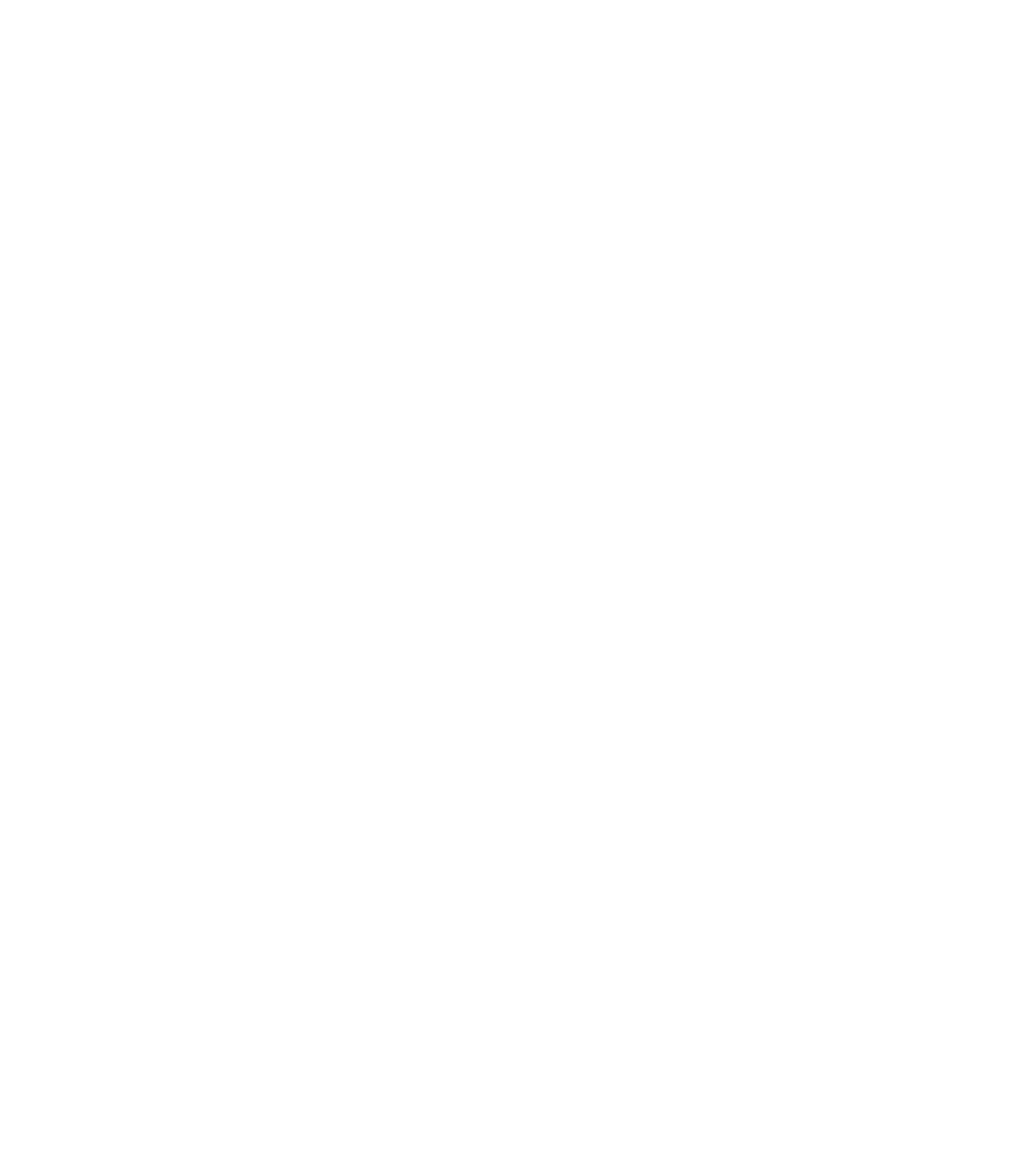
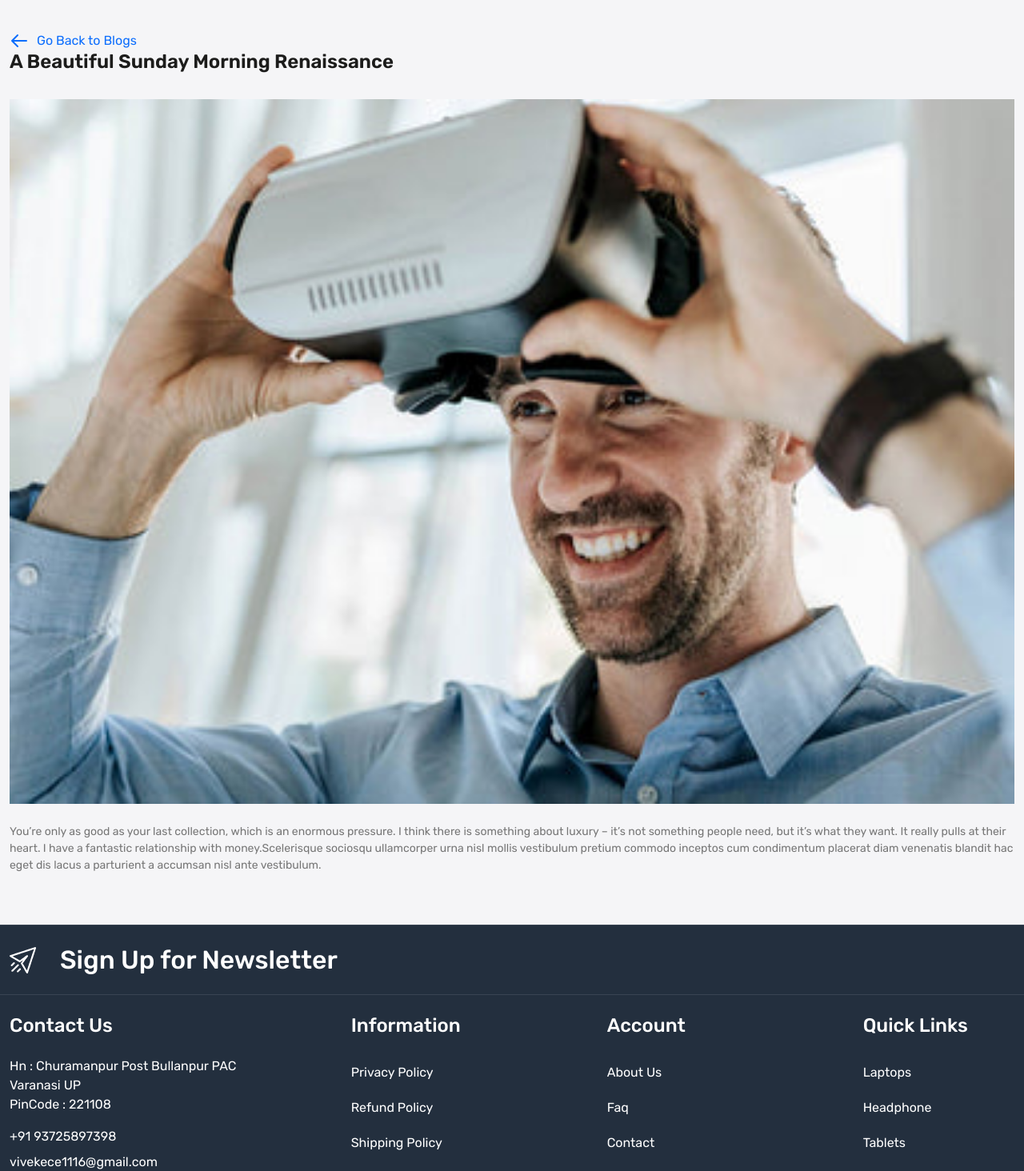
Before and after one commit to vkp3012/Ecommerce-App, a React (Create React App) app: page /blog/1 in a window 1280 px wide. Before the commit this address had no page. Shown: the part 300-1764 px from the top of the page at 80% size. Before the commit the page ends 800 px from the top, so only its background shows below. Built offline with nearby package versions, Linux system fonts and the light colour scheme.

Commit message:
single blog page is done

```diff
--- a/src/App.js
+++ b/src/App.js
@@ -18,6 +18,7 @@
 import RefundPloicy from './pages/RefundPolicy';
 import ShippingPolicy from './pages/ShippingPolicy';
 import TermAndContions from './pages/TermAndContions';
+import SingleBlog from './pages/SingleBlog';
 function App() {
   return (
     <>
@@ -40,6 +41,7 @@
             <Route path="/refund-policy" element={<RefundPloicy/>}/>
             <Route path="/shipping-policy" element={<ShippingPolicy/>}/>
             <Route path="/term-conditions" element={<TermAndContions/>}/>
+            <Route path="blog/:id" element={<SingleBlog/>}/>
           </Route>
         </Routes>
       </BrowserRouter>
--- a/src/components/Footer.js
+++ b/src/components/Footer.js
@@ -70,9 +70,9 @@
                         <div className='col-3'>
                             <h4 className='text-white mb-4'>Account</h4>
                             <div className='footer-link d-flex flex-column'>
-                                <Link className='text-white py-2 mb-1'>About Us</Link>
+                                <Link className='text-white py-2 mb-1' to="/about" >About Us</Link>
                                 <Link className='text-white py-2 mb-1'>Faq</Link>
-                                <Link className='text-white py-2 mb-1'>Contact</Link>
+                                <Link className='text-white py-2 mb-1' to="/contact" >Contact</Link>
                             </div>
                         </div>
                         <div className='col-2'>
--- a/src/pages/SingleBlog.js
+++ b/src/pages/SingleBlog.js
@@ -0,0 +1,41 @@
+import React from 'react'
+import { Link } from "react-router-dom";
+import Meta from '../components/Meta';
+import BreadCrumb from '../components/BreadCrumb';
+import blog from "../images/blog-1.jpg";
+import Container from '../components/Container';
+import { HiOutlineArrowLeft } from "react-icons/hi"
+
+const SingleBlog = () => {
+    return (
+        <>
+            <Meta title = {"Dynamiv Blog Name"}/>
+            <BreadCrumb title = "Dynamic Blog Name"/>
+            <Container class1="blog-wrapper home-wrapper-2 py-5">
+                <div className='row'>
+                    <div className='col-12'>
+                        <div className='single-blog-card'>
+                            <Link to="/blogs" className='d-flex align-items-center gap-10'>
+                                <HiOutlineArrowLeft className="fs-4"/> Go Back to Blogs
+                            </Link>
+                            <h3 className='title'> A Beautiful Sunday Morning Renaissance</h3>
+                            <img src={blog} className="img-fluid w-100 my-4" alt="blog "/>
+                            <p>
+                                You’re only as good as your last collection, which is an
+                                enormous pressure. I think there is something about luxury –
+                                it’s not something people need, but it’s what they want. It
+                                really pulls at their heart. I have a fantastic relationship
+                                with money.Scelerisque sociosqu ullamcorper urna nisl mollis
+                                vestibulum pretium commodo inceptos cum condimentum placerat
+                                diam venenatis blandit hac eget dis lacus a parturient a
+                                accumsan nisl ante vestibulum.
+                            </p>
+                        </div>
+                    </div>
+                </div>
+            </Container>
+        </>
+    )
+}
+
+export default SingleBlog
```
